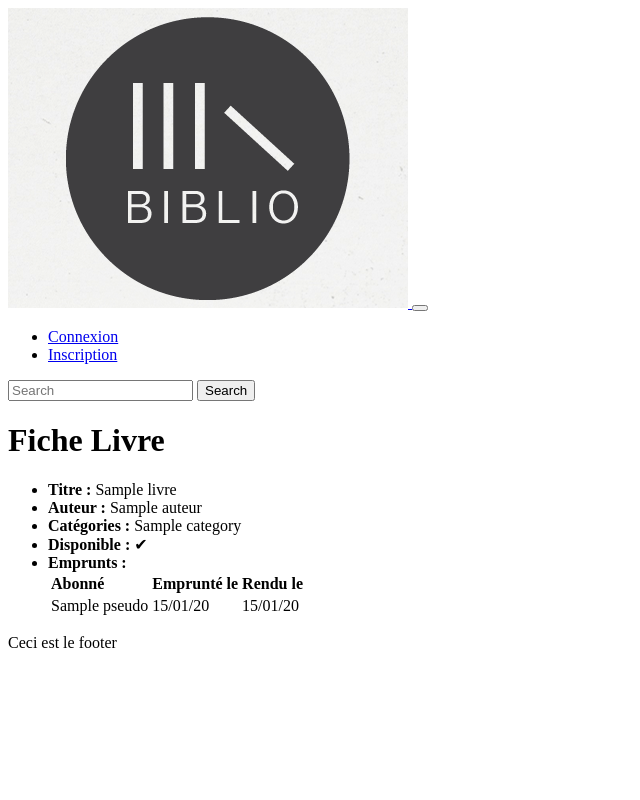
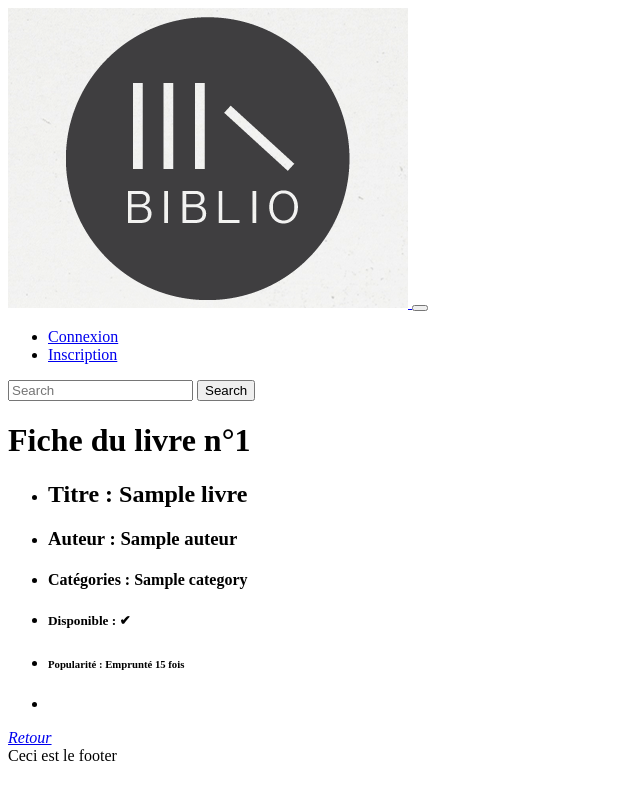
Before and after one commit to Gerard-Menfin/cours_symfony_5_biblio, a Symfony app: template templates/livre/fiche.html.twig in a window 1280 px wide. Shown: the whole page, without its empty margins (0-640 px from the left). Run offline with Twig, Linux system fonts and the light colour scheme; the template is opened without the code that fills it: most values are stand-ins (such as "Sample title", 1, 10 or a date in 2020); some libraries are stand-ins or nearby versions.

Commit message:
- page fiche livre - ajout Livre.url (slugify)

```diff
--- a/src/Controller/AdminLivreController.php
+++ b/src/Controller/AdminLivreController.php
@@ -76,7 +76,9 @@ class AdminLivreController extends AbstractController
             $entityManager = $this->getDoctrine()->getManager();
             $entityManager->persist($livre);
             $entityManager->flush();
-
+            /* COURS : l'id n'est donné à une nouvelle entité qu'après avoir lancé $em->flush().
+                        Cet objet n'est pas détruit, on peut donc connaître l'id qui lui a été attribué */
+            $livre->setUrl( $livre->getId() . "-" . (new Slugify)->slugify($livre->getTitre()) );
             return $this->redirectToRoute('admin_livre_index');
         }
 
@@ -113,6 +115,7 @@ class AdminLivreController extends AbstractController
                 // on modifie la propriété 'couverture' de l'entité $livre
                 $livre->setCouverture($nouveauNomFichier);
             }
+            $livre->setUrl( $livre->getId() . "-" . (new Slugify)->slugify($livre->getTitre()) );
             $this->getDoctrine()->getManager()->flush();
 
             return $this->redirectToRoute('admin_livre_index');
--- a/src/DataFixtures/LivreFixtures.php
+++ b/src/DataFixtures/LivreFixtures.php
@@ -3,6 +3,7 @@
 namespace App\DataFixtures;
 
 use App\Entity\Livre;
+use Cocur\Slugify\Slugify;
 use Doctrine\Persistence\ObjectManager;
 use Doctrine\Bundle\FixturesBundle\Fixture;
 
@@ -33,9 +34,10 @@ class LivreFixtures extends Fixture
             [ "titre" => "Le crime de l'Orient-Express",  "auteur" => "Agatha Christie",      "couverture" => "le_crime_de_l_orient-express.jpg" ],
         ];
 
+        $slugify = new Slugify;
         foreach ($livres as $cpt => $book) {
             $livre = new Livre;
-            $livre->setTitre( $book["titre"] )->setAuteur( $book["auteur"] )->setCouverture( $book["couverture"] );
+            $livre->setTitre( $book["titre"] )->setAuteur( $book["auteur"] )->setCouverture( $book["couverture"] )->setUrl( $slugify->slugify($book["titre"]) );
             $manager->persist( $livre );
 
             $this->setReference( "livre_" . $book["titre"], $livre );
--- a/templates/_partiels/_menu.html.twig
+++ b/templates/_partiels/_menu.html.twig
@@ -45,9 +45,9 @@
 						"Admin":			"",
 						"divider1": 		"",
 						"Liste": 			"admin_livre_index",
-						"Ajouter (cat)": 	"admin_livre_new_cat",
 						"Ajouter": 			"admin_livre_new",
 						"divider2": 		"",
+						"Ajouter (cat)": 	"admin_livre_new_cat",
 						"divider3": 		"",
 						"Livre Controller":	"",
 						"divider4": 		"",
--- a/templates/admin_livre/index.html.twig
+++ b/templates/admin_livre/index.html.twig
@@ -26,7 +26,7 @@
                 <td>{{ livre.titre }}</td>
                 <td>{{ livre.auteur }}</td>
                 <td>
-                    {# COURS : La variable permet d'avoir des informations sur les itérations #}
+                    {# COURS : La variable 'loop' permet d'avoir des informations sur les itérations #}
                     {% for categorie in livre.categories %}
                         {{ categorie.titre ~ (loop.last ? "" : ", ") }}
                     {% endfor %}
--- a/templates/livre/fiche.html.twig
+++ b/templates/livre/fiche.html.twig
@@ -2,51 +2,65 @@
 
 {% block title %}Fiche Livre{% endblock %}
 
-{% block titre %}Fiche Livre{% endblock %}
+{% block titre %}Fiche du livre n°{{ livre.id }}{% endblock %}
 
 {% block body %}
-    <ul class="list-group">
-        <li class="list-group-item"><strong>Titre :  </strong>{{ livre.titre }}</li>
-        <li class="list-group-item"><strong>Auteur : </strong>{{ livre.auteur }}</li>
-        <li class="list-group-item"><strong>Catégories : </strong>
-            {# COURS : La variable permet d'avoir des informations sur les itérations #}
-            {% for categorie in livre.categories %}
-                {{ categorie.titre ~ (loop.last ? "" : ", ") }}
-            {% endfor %}
+    <ul class="list-group ">
+        <li class="list-group-item">
+            <h2 class="row">
+                <strong class="col-2 text-right">Titre :  </strong>
+                <span class="col-10">{{ livre.titre }}</span>
+            </h2>
         </li>
 
-        <li class="list-group-item"><strong>Disponible : </strong>
-            {% if livre.dispo is not null %}
-                {{ livre.dispo ? "✔" : "❌" }}
-            {% endif %}
+        <li class="list-group-item">
+            <h3 class="row">
+                <strong class="col-2 text-right">Auteur : </strong>
+                <span class="col-10">{{ livre.auteur }}</span>
+            </h3>
         </li>
+
         <li class="list-group-item">
-            <strong>Emprunts :</strong>
-            <table class="table table-striped table-bordered">
-                <thead class="thead-dark">
-                    <th>Abonné</th>
-                    <th>Emprunté le</th>
-                    <th>Rendu le</th>
-                </thead>
+            <h4 class="row">
+                <strong class="col-2 text-right">Catégories : </strong>
+                {# COURS : La variable 'loop' permet d'avoir des informations sur les itérations #}
+                <span class="col-10">
+                    {% for categorie in livre.categories %}
+                        {{ categorie.titre ~ (loop.last ? "" : ", ") }}
+                    {% endfor %}
+                    {# On peut aussi utiliser la fonction getToutescategories ajoutée dans l'entité Categorie #}
+                    {# {{ livre.toutesCategories }}  #}
+                </span>
+            </h4>
+        </li>
 
-                <tbody>
-                {% for emprunt in livre.emprunts %}
-                    <tr>
-                        <td>{{ emprunt.abonne.pseudo }}</td>
-                        <td>{{ emprunt.dateEmprunt ? emprunt.dateEmprunt|date('d/m/y') : '' }}</td>
-                        <td>{{ emprunt.dateRetour ? emprunt.dateRetour|date('d/m/y') : '' }}</td>
-                    </tr>
-                {% else %}
-                    <tr>
-                        <td colspan="3">Aucun emprunt enregistré pour ce livre</td>
-                    </tr>
-                {% endfor %}
-                </tbody>
-            </table>
+        <li class="list-group-item">
+            <h5 class="row">
+                <strong class="col-2 text-right">Disponible : </strong>
+                <span class="col-10">
+                    <span class="badge badge-primary badge-pill">{% if livre.dispo is not null %} {{ livre.dispo ? "✔" : "❌" }} {% endif %}</span>
+                 </span>
+            </h5>
         </li>
+
+        <li class="list-group-item">
+            <h6 class="row">
+                <strong class="col-2 text-right">Popularité : </strong>
+                <span class="col-10">
+                    <span class="badge badge-primary badge-pill">Emprunté {{ livre.emprunts|length }} fois </span>
+
+                </span>
+            </h6>
+        </li>
+        <li class="list-group-item"></li>
     </ul>
 
 
+    <a href="{{ path("accueil") }}" class="btn btn-primary mt-5"><i class="fa fa-home"> Retour</i></a>
+
+    {% if is_granted("ROLE_LECTEUR") %}
+        <a href="{{ "" }}" class="btn btn-success mt-5">Emprunter</a>
+    {% endif %}
 
 
 {% endblock %}
--- a/templates/livre/vignette.html.twig
+++ b/templates/livre/vignette.html.twig
@@ -15,7 +15,7 @@
     </div>
 
     <div class="card-footer">
-        <a href="{{ path("livre_afficher", {id: livre.id}) }}" class="card-link">
+        <a href="{{ path("livre_fiche", {url: livre.url}) }}" class="card-link">
             <i class="fa fa-book"></i> Voir plus
         </a>
 
```
Also changed, not shown: migrations/Version20210927075932.php (added, +31 -0 lines), migrations/Version20210927084447.php (added, +31 -0 lines), src/Controller/LivreController.php (+17 -5 lines), src/Entity/Livre.php (+43 -22 lines).
